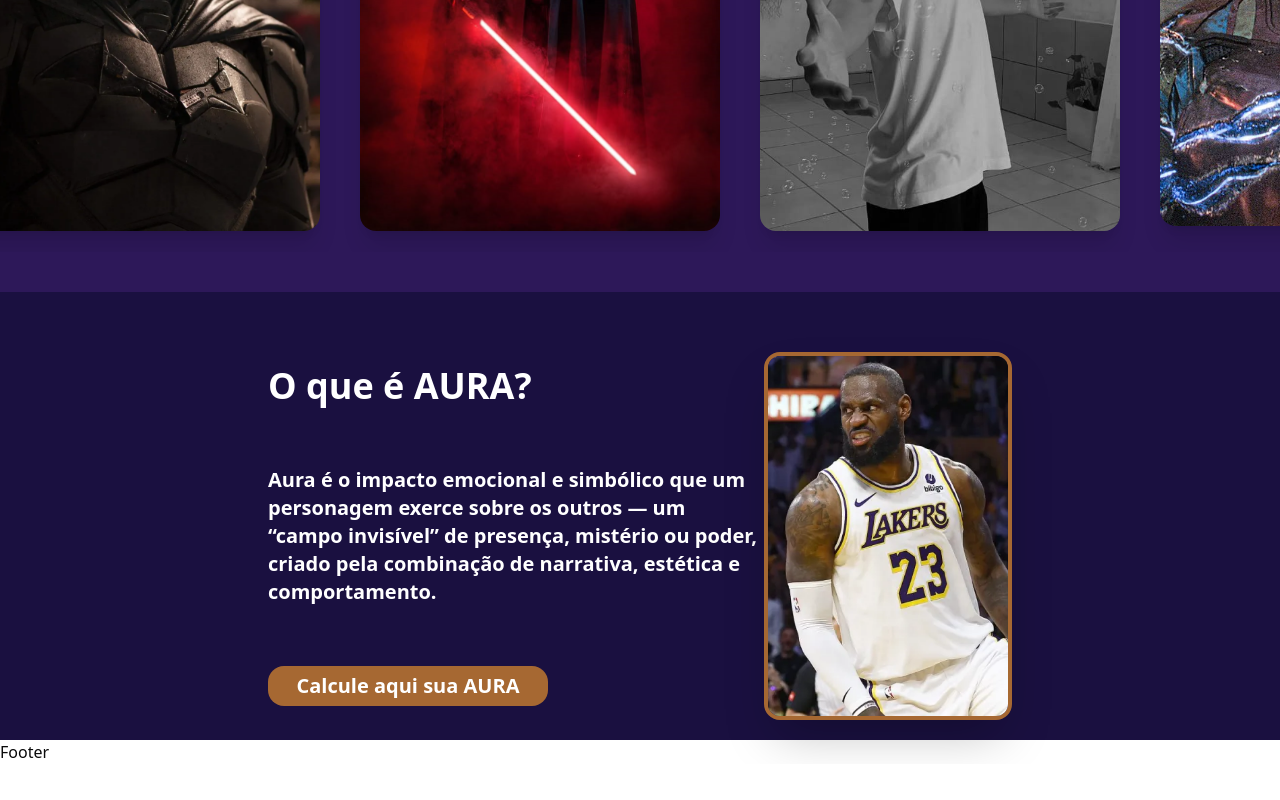
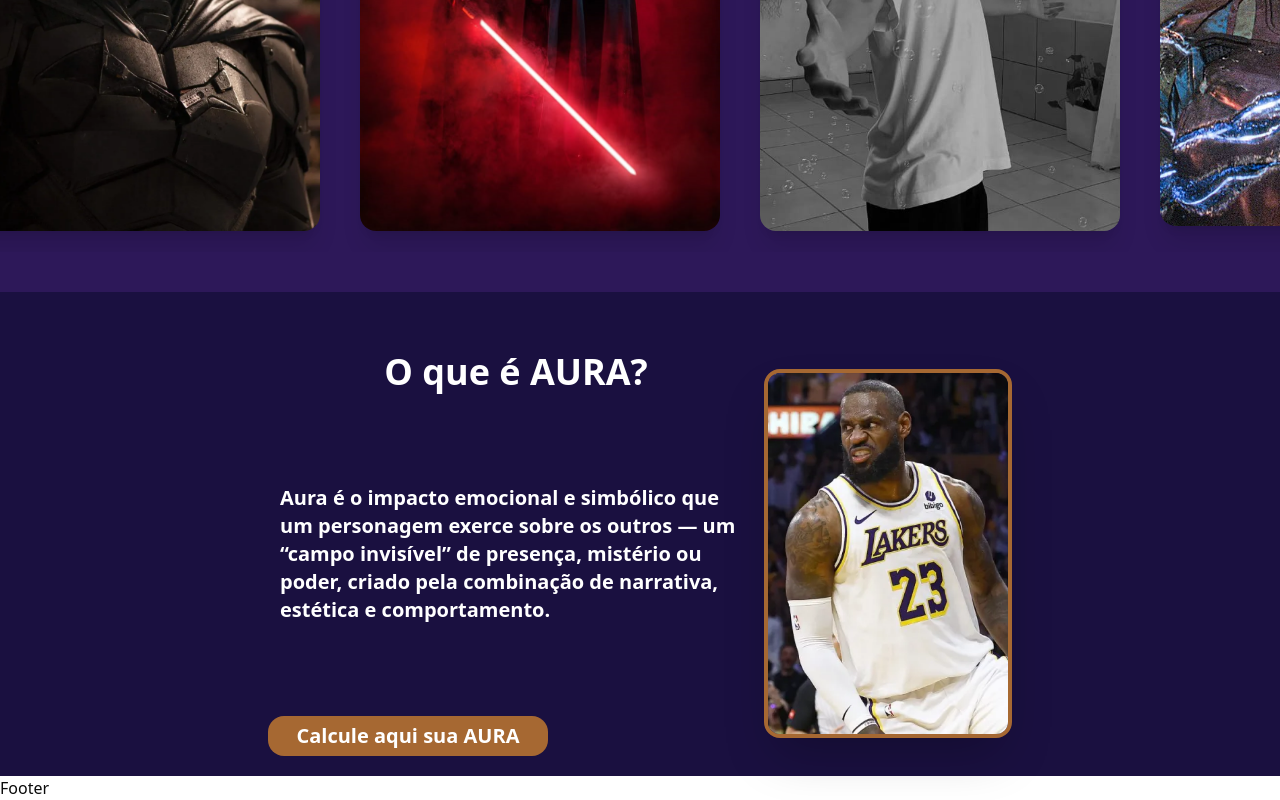
Before and after one commit to MrJoaoAbe/AuraCalculator, a React (Vite) app: page / in a window 1280 px wide. Shown: the part 1261-2061 px from the top of the page. Before the commit the page ends 2025 px from the top, so only its background shows below. Built offline with nearby package versions, Linux system fonts and the light colour scheme.

Commit message:
fix login

```diff
--- a/src/components/AuraCalculator.jsx
+++ b/src/components/AuraCalculator.jsx
@@ -58,8 +58,8 @@
         <div className="bg-[#1A1040] flex flex-col items-center justify-center h-full p-5 lg:grid lg:grid-cols-5 lg:pt-15">
           <div className='lg:col-start-2 col-span-2 lg:flex lg:flex-col lg:gap-15'>
 
-            <h1 className=" text-white font-bold text-xl lg:text-4xl">O que é AURA?</h1>
-            <p className=" text-white font-semibold lg:text-xl">Aura é o impacto emocional e simbólico que um personagem exerce sobre os outros — um “campo invisível” de presença, mistério ou poder, criado pela combinação de narrativa, estética e comportamento.</p>
+            <h1 className="flex items-center justify-center text-white font-bold text-2xl lg:text-4xl">O que é AURA?</h1>
+            <p className="flex items-center justify-center p-3 mt-5 mb-5 text-white font-semibold lg:text-xl">Aura é o impacto emocional e simbólico que um personagem exerce sobre os outros — um “campo invisível” de presença, mistério ou poder, criado pela combinação de narrativa, estética e comportamento.</p>
 
             <div className=" text-white font-bold text-xl flex flex-col items-center justify-center lg:items-start">
               <button className="bg-[#A66832] w-70 h-10 rounded-2xl transition duration-300 ease-in-out hover:bg-white hover:border-[#A66832] hover:border-2 hover:text-[#A66832]">Calcule aqui sua AURA</button>
--- a/src/routes/Entrar.jsx
+++ b/src/routes/Entrar.jsx
@@ -35,7 +35,8 @@
     }
 
     return (
-        <div className="flex flex-col bg-[#2D1859] pt-10 min-h-screen items-center">
+        <div className="flex flex-col justify-center bg-[#2D1859] pt-10 min-h-screen items-center">
+            <div className="flex flex-col justify-center items-center lg:bg-[#1A1040] lg:w-150 lg:h-130 lg:rounded-4xl ">
                 <h1 className="text-2xl text-white font-semibold text-center mb-6">LOGIN</h1>
                 <form onSubmit={handleSubmit} className="flex flex-col p-6 gap-6 w-80">
 
@@ -88,6 +89,7 @@
                     Home
                 </Link>
             </div>
+        </div>
     );
 }
 
```
Lines whose indentation alone changed are shown as unchanged.
